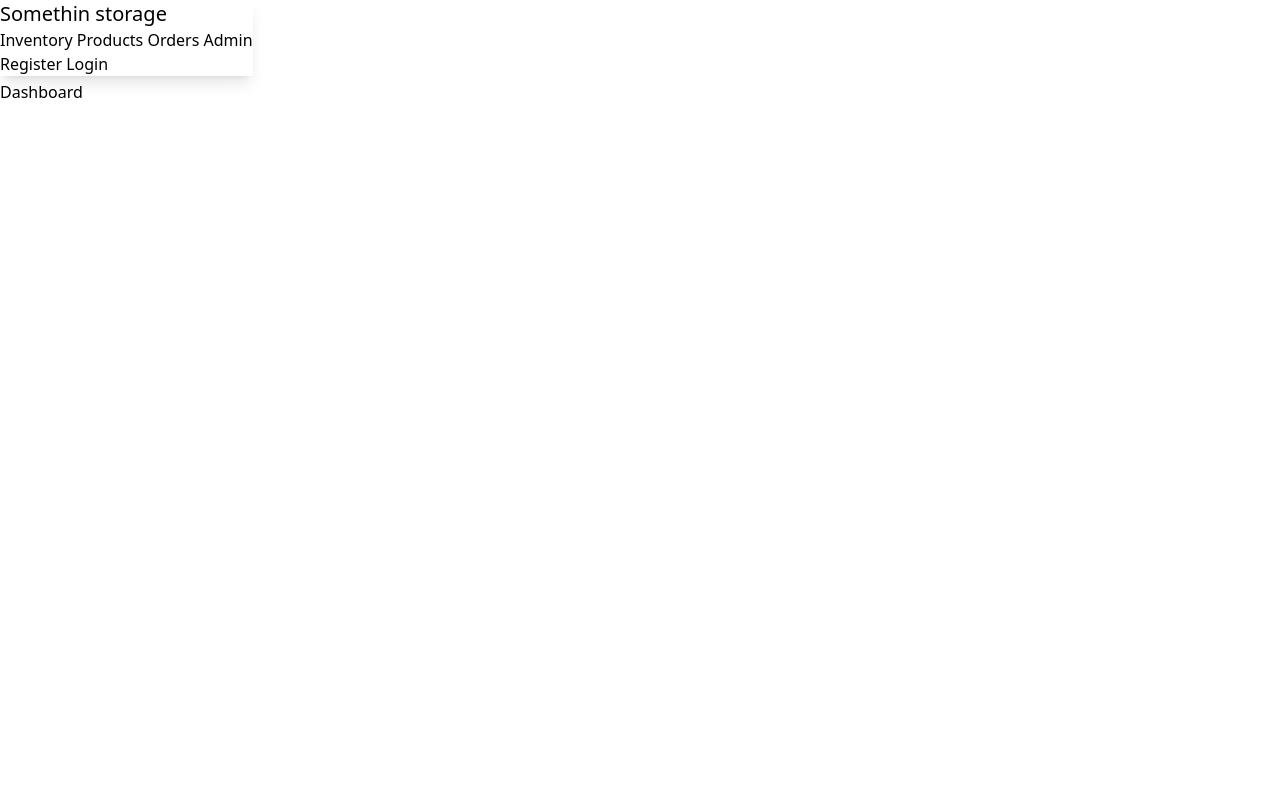
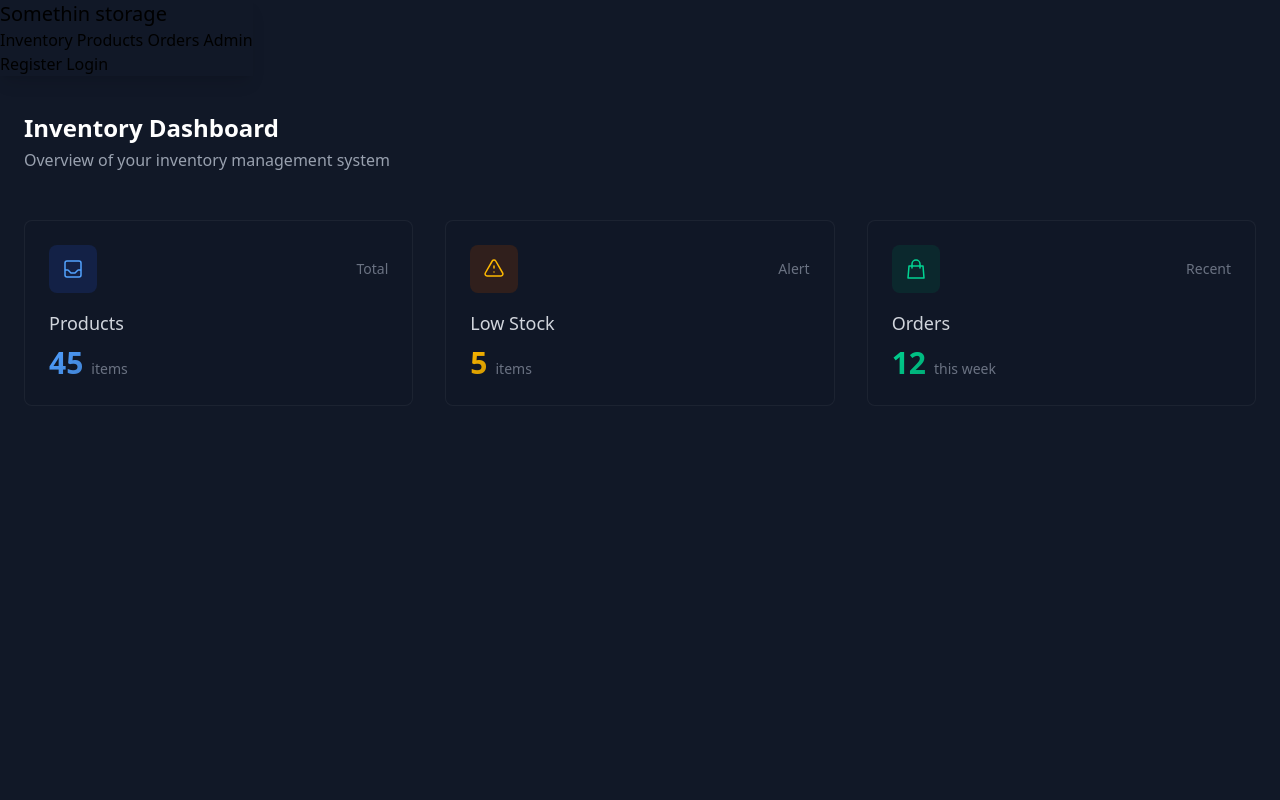
Before and after one commit to kristians2005/Invt_sist-ma, a PHP site: page / in a window 1280 px wide. Run offline with PHP 8.4, Linux system fonts and the light colour scheme; some libraries are stand-ins or nearby versions.

Commit message:
dashboard izveide

```diff
--- a/dataBase.php
+++ b/dataBase.php
@@ -8,7 +8,7 @@ class Database
         "dbname" => "inv_sistema",
         "charset" => "utf8mb4",
         "user" => "root",
-        "password" => ""
+        "password" => "root"
     ];
 
     private $pdo;
--- a/models/Orders.php
+++ b/models/Orders.php
@@ -1,6 +1,6 @@
 <?php
 
-require_once __DIR__ . '/../Database.php'; // Points to root from models/
+require_once __DIR__ . '/../dataBase.php'; // Points to root from models/
 
 class Order
 {
--- a/views/Dashboard.view.php
+++ b/views/Dashboard.view.php
@@ -1,7 +1,104 @@
 <?php require_once "views/partials/header.view.php"; ?>
 
-<div class="pt-20">
-    <h1>Dashboard</h1>
+<style>
+    .dashboard-container {
+        padding-top: 80px;
+        background-color: #111827; /* dark gray background */
+    }
+    .dashboard-card {
+        transition: all 0.2s ease;
+        border: 1px solid rgba(255, 255, 255, 0.05);
+        background: rgba(17, 24, 39, 0.8);
+    }
+    .dashboard-card:hover {
+        transform: translateY(-2px);
+        box-shadow: 0 8px 16px rgba(0, 0, 0, 0.4);
+        border-color: rgba(255, 255, 255, 0.1);
+    }
+    .stat-value {
+        background: linear-gradient(135deg, currentColor 0%, color-mix(in srgb, currentColor 80%, #000) 100%);
+        -webkit-background-clip: text;
+        -webkit-text-fill-color: transparent;
+        animation: fadeIn 0.6s ease-out;
+    }
+    @keyframes fadeIn {
+        from { opacity: 0; transform: translateY(10px); }
+        to { opacity: 1; transform: translateY(0); }
+    }
+    .card-gradient {
+        background: linear-gradient(to bottom right, #2563eb, #1d4ed8);
+    }
+</style>
+
+<div class="dashboard-container min-h-screen">
+    <div class="container mx-auto px-6 py-8 max-w-7xl">
+        <!-- Header -->
+        <div class="mb-12">
+            <h1 class="text-2xl font-semibold text-white mb-1">Inventory Dashboard</h1>
+            <p class="text-gray-400">Overview of your inventory management system</p>
+        </div>
+
+        <!-- Quick Insights Cards -->
+        <div class="grid grid-cols-1 md:grid-cols-3 gap-8 mb-12">
+            <!-- Total Products Card -->
+            <div class="dashboard-card rounded-lg p-6">
+                <div class="flex items-center justify-between mb-4">
+                    <div class="bg-blue-900/30 p-3 rounded-lg">
+                        <svg class="w-6 h-6 text-blue-400" fill="none" stroke="currentColor" viewBox="0 0 24 24">
+                            <path stroke-linecap="round" stroke-linejoin="round" stroke-width="1.5" d="M20 13V6a2 2 0 00-2-2H6a2 2 0 00-2 2v7m16 0v5a2 2 0 01-2 2H6a2 2 0 01-2-2v-5m16 0h-2.586a1 1 0 00-.707.293l-2.414 2.414a1 1 0 01-.707.293h-3.172a1 1 0 01-.707-.293l-2.414-2.414A1 1 0 006.586 13H4"></path>
+                        </svg>
+                    </div>
+                    <span class="text-sm font-medium text-gray-500">Total</span>
+                </div>
+                <h3 class="text-lg font-medium text-gray-300 mb-2">Products</h3>
+                <div class="flex items-baseline">
+                    <span class="text-3xl font-bold text-blue-400 stat-value">45</span>
+                    <span class="ml-2 text-sm text-gray-500">items</span>
+                </div>
+            </div>
+
+            <!-- Low Stock Items Card -->
+            <div class="dashboard-card rounded-lg p-6">
+                <div class="flex items-center justify-between mb-4">
+                    <div class="bg-amber-900/30 p-3 rounded-lg">
+                        <svg class="w-6 h-6 text-amber-400" fill="none" stroke="currentColor" viewBox="0 0 24 24">
+                            <path stroke-linecap="round" stroke-linejoin="round" stroke-width="1.5" d="M12 9v2m0 4h.01m-6.938 4h13.856c1.54 0 2.502-1.667 1.732-3L13.732 4c-.77-1.333-2.694-1.333-3.464 0L3.34 16c-.77 1.333.192 3 1.732 3z"></path>
+                        </svg>
+                    </div>
+                    <span class="text-sm font-medium text-gray-500">Alert</span>
+                </div>
+                <h3 class="text-lg font-medium text-gray-300 mb-2">Low Stock</h3>
+                <div class="flex items-baseline">
+                    <span class="text-3xl font-bold text-amber-400 stat-value">5</span>
+                    <span class="ml-2 text-sm text-gray-500">items</span>
+                </div>
+            </div>
+
+            <!-- Recent Orders Card -->
+            <div class="dashboard-card rounded-lg p-6">
+                <div class="flex items-center justify-between mb-4">
+                    <div class="bg-emerald-900/30 p-3 rounded-lg">
+                        <svg class="w-6 h-6 text-emerald-400" fill="none" stroke="currentColor" viewBox="0 0 24 24">
+                            <path stroke-linecap="round" stroke-linejoin="round" stroke-width="1.5" d="M16 11V7a4 4 0 00-8 0v4M5 9h14l1 12H4L5 9z"></path>
+                        </svg>
+                    </div>
+                    <span class="text-sm font-medium text-gray-500">Recent</span>
+                </div>
+                <h3 class="text-lg font-medium text-gray-300 mb-2">Orders</h3>
+                <div class="flex items-baseline">
+                    <span class="text-3xl font-bold text-emerald-400 stat-value">12</span>
+                    <span class="ml-2 text-sm text-gray-500">this week</span>
+                </div>
+            </div>
+        </div>
+                                </td>
+                            </tr>
+                        </tbody>
+                    </table>
+                </div>
+            </div>
+        </div>
+    </div>
 </div>
 
 <?php require_once "views/partials/footer.view.php"; ?>
```
Also changed, not shown: db.sql (+3 -4 lines), .htaccess (deleted).
